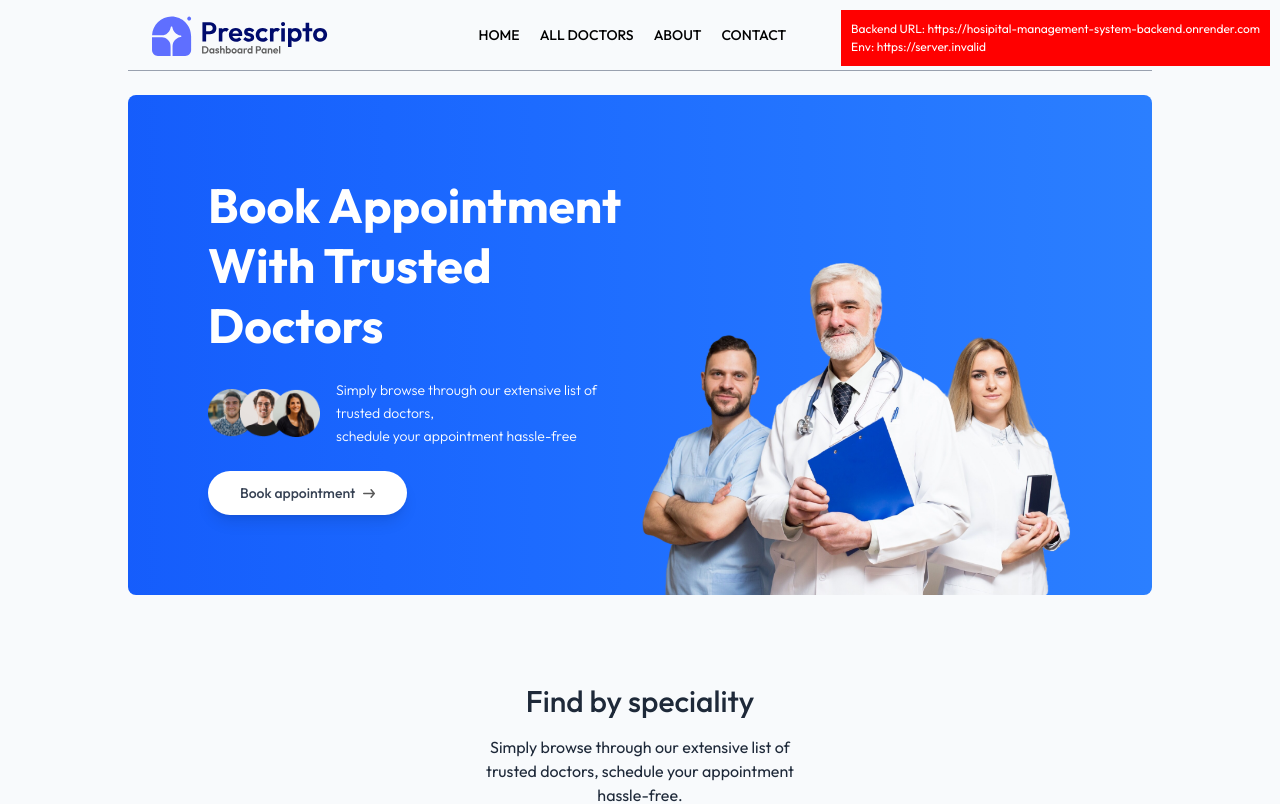
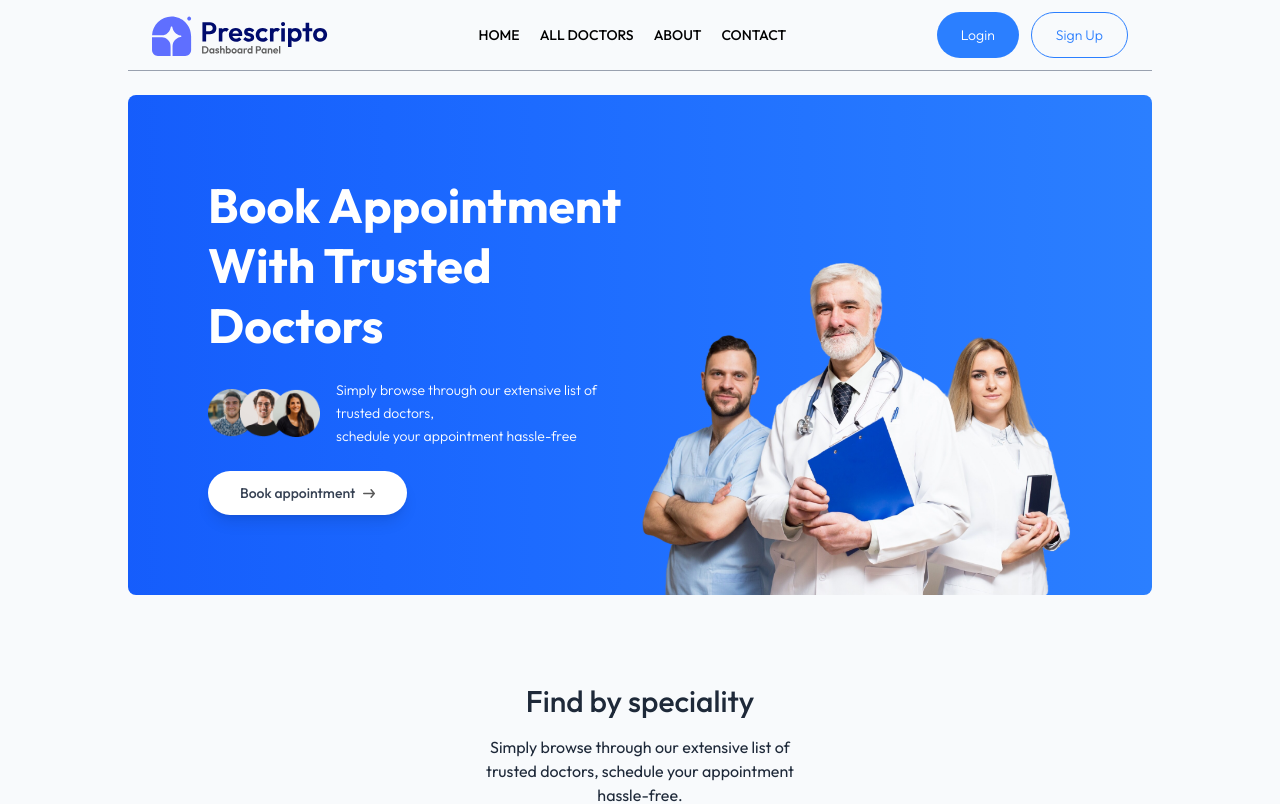
Before and after one commit to yuvrajmourya45/hosipital_management_system, a React (Vite) app in the folder frontend/: page / in a window 1280 px wide. Shown: the top 804 px of the page. Built offline with nearby package versions, Linux system fonts and the light colour scheme; no server answers.

Commit message:
Fix vercel config

```diff
--- a/frontend/src/App.jsx
+++ b/frontend/src/App.jsx
@@ -27,7 +27,6 @@ import DoctorDashboard from "./pages/doctor/DoctorDashboard";
 import Navbar from "./components/Navbar";
 import Footer from "./components/Footer";
 import ProtectedRoute from "./components/ProtectedRoute";
-import DebugBackendUrl from "./components/DebugBackendUrl";
 
 // ============ PROTECTED ROUTE WRAPPERS ============
 
@@ -84,7 +83,6 @@ const App = () => {
 
   return (
     <div className={isDedicatedPage ? "" : "mx-4 sm:mx-[10%]"}>
-      <DebugBackendUrl />
       {/* Show Navbar only on user pages */}
       {!isDedicatedPage && <Navbar />}
 
```
Also changed, not shown: 1 other file (tests, documents, lock files or other folders).
